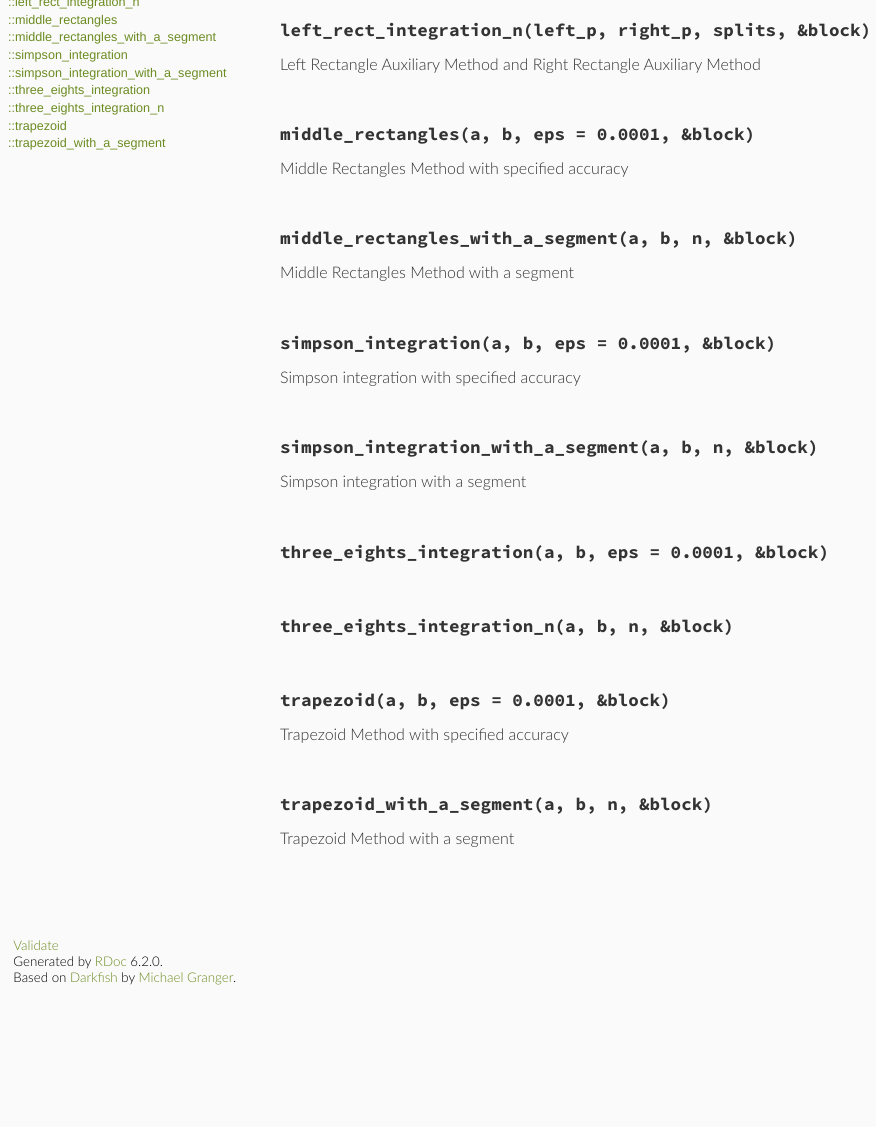
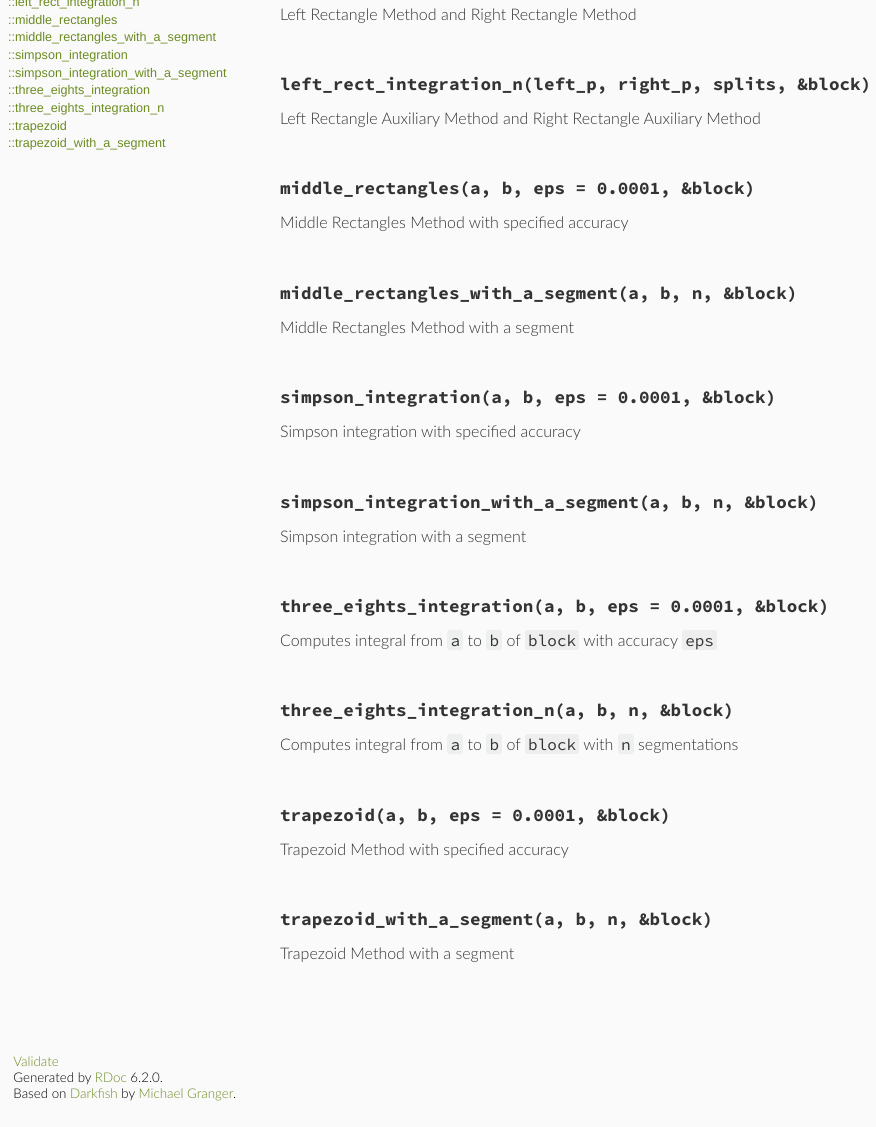
Before and after one commit to mmcs-ruby/silicium, a plain HTML site: page docs/Silicium/NumericalIntegration.html in a window 1280 px wide. Shown: the part 215-1342 px from the top of the page, without its empty margins (0-876 px from the left). Before the commit the page ends 1227 px from the top, so only its background shows below. Drawn offline with Linux system fonts and the light colour scheme.

Commit message:
Removes eval from numerical integration

```diff
--- a/docs/Silicium/NumericalIntegration.html
+++ b/docs/Silicium/NumericalIntegration.html
@@ -108,6 +108,8 @@
 
   <section class="description">
 
+<p>A class providing numerical integration methods</p>
+
   </section>
 
 
@@ -146,7 +148,7 @@
 
 
           <div class="method-source-code" id="left_rect_integration-source">
-            <pre><span class="ruby-comment"># File lib/numerical_integration.rb, line 74</span>
+            <pre><span class="ruby-comment"># File lib/numerical_integration.rb, line 48</span>
 <span class="ruby-keyword">def</span> <span class="ruby-keyword">self</span>.<span class="ruby-identifier ruby-title">left_rect_integration</span>(<span class="ruby-identifier">left_p</span>, <span class="ruby-identifier">right_p</span>, <span class="ruby-identifier">eps</span> = <span class="ruby-value">0.0001</span>, <span class="ruby-operator">&amp;</span><span class="ruby-identifier">block</span>)
   <span class="ruby-identifier">splits</span> = <span class="ruby-value">1</span>
   <span class="ruby-identifier">res1</span> = <span class="ruby-identifier">left_rect_integration_n</span>(<span class="ruby-identifier">left_p</span>, <span class="ruby-identifier">right_p</span>, <span class="ruby-value">1</span>, <span class="ruby-operator">&amp;</span><span class="ruby-identifier">block</span>)
@@ -187,7 +189,7 @@
 
 
           <div class="method-source-code" id="left_rect_integration_n-source">
-            <pre><span class="ruby-comment"># File lib/numerical_integration.rb, line 87</span>
+            <pre><span class="ruby-comment"># File lib/numerical_integration.rb, line 61</span>
 <span class="ruby-keyword">def</span> <span class="ruby-keyword">self</span>.<span class="ruby-identifier ruby-title">left_rect_integration_n</span>(<span class="ruby-identifier">left_p</span>, <span class="ruby-identifier">right_p</span>, <span class="ruby-identifier">splits</span>, <span class="ruby-operator">&amp;</span><span class="ruby-identifier">block</span>)
   <span class="ruby-identifier">dx</span> = (<span class="ruby-identifier">right_p</span> <span class="ruby-operator">-</span> <span class="ruby-identifier">left_p</span>) <span class="ruby-operator">/</span> <span class="ruby-identifier">splits</span>.<span class="ruby-identifier">to_f</span>
   <span class="ruby-identifier">result</span> = <span class="ruby-value">0</span>
@@ -227,9 +229,9 @@
 
 
           <div class="method-source-code" id="middle_rectangles-source">
-            <pre><span class="ruby-comment"># File lib/numerical_integration.rb, line 112</span>
+            <pre><span class="ruby-comment"># File lib/numerical_integration.rb, line 86</span>
 <span class="ruby-keyword">def</span> <span class="ruby-keyword">self</span>.<span class="ruby-identifier ruby-title">middle_rectangles</span>(<span class="ruby-identifier">a</span>, <span class="ruby-identifier">b</span>, <span class="ruby-identifier">eps</span> = <span class="ruby-value">0.0001</span>, <span class="ruby-operator">&amp;</span><span class="ruby-identifier">block</span>)
-  <span class="ruby-identifier">wrapper_method</span>([<span class="ruby-identifier">a</span>, <span class="ruby-identifier">b</span>], <span class="ruby-identifier">eps</span>, <span class="ruby-string">&quot;middle_rectangles_with_a_segment&quot;</span>, <span class="ruby-operator">&amp;</span><span class="ruby-identifier">block</span>)
+  <span class="ruby-identifier">wrapper_method</span>([<span class="ruby-identifier">a</span>, <span class="ruby-identifier">b</span>], <span class="ruby-identifier">eps</span>, <span class="ruby-string">&#39;middle_rectangles_with_a_segment&#39;</span>, <span class="ruby-operator">&amp;</span><span class="ruby-identifier">block</span>)
 <span class="ruby-keyword">end</span></pre>
           </div>
 
@@ -260,7 +262,7 @@
 
 
           <div class="method-source-code" id="middle_rectangles_with_a_segment-source">
-            <pre><span class="ruby-comment"># File lib/numerical_integration.rb, line 100</span>
+            <pre><span class="ruby-comment"># File lib/numerical_integration.rb, line 74</span>
 <span class="ruby-keyword">def</span> <span class="ruby-keyword">self</span>.<span class="ruby-identifier ruby-title">middle_rectangles_with_a_segment</span>(<span class="ruby-identifier">a</span>, <span class="ruby-identifier">b</span>, <span class="ruby-identifier">n</span>, <span class="ruby-operator">&amp;</span><span class="ruby-identifier">block</span>)
   <span class="ruby-identifier">dx</span> = (<span class="ruby-identifier">b</span> <span class="ruby-operator">-</span> <span class="ruby-identifier">a</span>) <span class="ruby-operator">/</span> <span class="ruby-identifier">n</span>.<span class="ruby-identifier">to_f</span>
   <span class="ruby-identifier">result</span> = <span class="ruby-value">0</span>
@@ -300,27 +302,9 @@
 
 
           <div class="method-source-code" id="simpson_integration-source">
-            <pre><span class="ruby-comment"># File lib/numerical_integration.rb, line 51</span>
+            <pre><span class="ruby-comment"># File lib/numerical_integration.rb, line 43</span>
 <span class="ruby-keyword">def</span> <span class="ruby-keyword">self</span>.<span class="ruby-identifier ruby-title">simpson_integration</span>(<span class="ruby-identifier">a</span>, <span class="ruby-identifier">b</span>, <span class="ruby-identifier">eps</span> = <span class="ruby-value">0.0001</span>, <span class="ruby-operator">&amp;</span><span class="ruby-identifier">block</span>)
-  <span class="ruby-identifier">n</span> = <span class="ruby-value">1</span>
-  <span class="ruby-keyword">begin</span>
-    <span class="ruby-keyword">begin</span>
-      <span class="ruby-identifier">res1</span> = <span class="ruby-identifier">simpson_integration_with_a_segment</span>(<span class="ruby-identifier">a</span>, <span class="ruby-identifier">b</span>, <span class="ruby-identifier">n</span>, <span class="ruby-operator">&amp;</span><span class="ruby-identifier">block</span>)
-      <span class="ruby-identifier">n</span> <span class="ruby-operator">*=</span> <span class="ruby-value">5</span>
-      <span class="ruby-identifier">res2</span> = <span class="ruby-identifier">simpson_integration_with_a_segment</span>(<span class="ruby-identifier">a</span>, <span class="ruby-identifier">b</span>, <span class="ruby-identifier">n</span>, <span class="ruby-operator">&amp;</span><span class="ruby-identifier">block</span>)
-      <span class="ruby-keyword">if</span> <span class="ruby-identifier">res1</span>.<span class="ruby-identifier">nan?</span> <span class="ruby-operator">||</span> <span class="ruby-identifier">res2</span>.<span class="ruby-identifier">nan?</span>
-        <span class="ruby-identifier">raise</span> <span class="ruby-constant">IntegralDoesntExistError</span>, <span class="ruby-string">&#39;We have not-a-number result :(&#39;</span>
-      <span class="ruby-keyword">end</span>
-      <span class="ruby-keyword">if</span> <span class="ruby-identifier">res1</span> <span class="ruby-operator">==</span> <span class="ruby-constant">Float</span><span class="ruby-operator">::</span><span class="ruby-constant">INFINITY</span> <span class="ruby-operator">||</span> <span class="ruby-identifier">res2</span> <span class="ruby-operator">==</span> <span class="ruby-constant">Float</span><span class="ruby-operator">::</span><span class="ruby-constant">INFINITY</span>
-        <span class="ruby-identifier">raise</span> <span class="ruby-constant">IntegralDoesntExistError</span>, <span class="ruby-string">&#39;We have infinity :(&#39;</span>
-      <span class="ruby-keyword">end</span>
-    <span class="ruby-keyword">end</span> <span class="ruby-keyword">until</span> (<span class="ruby-identifier">res1</span> <span class="ruby-operator">-</span> <span class="ruby-identifier">res2</span>).<span class="ruby-identifier">abs</span> <span class="ruby-operator">&lt;</span> <span class="ruby-identifier">eps</span>
-  <span class="ruby-keyword">rescue</span> <span class="ruby-constant">Math</span><span class="ruby-operator">::</span><span class="ruby-constant">DomainError</span>
-    <span class="ruby-identifier">raise</span> <span class="ruby-constant">IntegralDoesntExistError</span>, <span class="ruby-string">&#39;Domain error in math function&#39;</span>
-  <span class="ruby-keyword">rescue</span> <span class="ruby-constant">ZeroDivisionError</span>
-    <span class="ruby-identifier">raise</span> <span class="ruby-constant">IntegralDoesntExistError</span>, <span class="ruby-string">&#39;Divide by zero&#39;</span>
-  <span class="ruby-keyword">end</span>
-  <span class="ruby-identifier">res2</span>
+  <span class="ruby-identifier">wrapper_method</span>([<span class="ruby-identifier">a</span>, <span class="ruby-identifier">b</span>], <span class="ruby-identifier">eps</span>, <span class="ruby-string">&#39;simpson_integration_with_a_segment&#39;</span>, <span class="ruby-operator">&amp;</span><span class="ruby-identifier">block</span>)
 <span class="ruby-keyword">end</span></pre>
           </div>
 
@@ -351,7 +335,7 @@
 
 
           <div class="method-source-code" id="simpson_integration_with_a_segment-source">
-            <pre><span class="ruby-comment"># File lib/numerical_integration.rb, line 38</span>
+            <pre><span class="ruby-comment"># File lib/numerical_integration.rb, line 30</span>
 <span class="ruby-keyword">def</span> <span class="ruby-keyword">self</span>.<span class="ruby-identifier ruby-title">simpson_integration_with_a_segment</span>(<span class="ruby-identifier">a</span>, <span class="ruby-identifier">b</span>, <span class="ruby-identifier">n</span>, <span class="ruby-operator">&amp;</span><span class="ruby-identifier">block</span>)
   <span class="ruby-identifier">dx</span> = (<span class="ruby-identifier">b</span> <span class="ruby-operator">-</span> <span class="ruby-identifier">a</span>) <span class="ruby-operator">/</span> <span class="ruby-identifier">n</span>.<span class="ruby-identifier">to_f</span>
   <span class="ruby-identifier">result</span> = <span class="ruby-value">0</span>
@@ -386,15 +370,15 @@
 
         <div class="method-description">
 
-
+          <p>Computes integral from <code>a</code> to <code>b</code> of <code>block</code> with accuracy <code>eps</code></p>
 
 
 
 
           <div class="method-source-code" id="three_eights_integration-source">
-            <pre><span class="ruby-comment"># File lib/numerical_integration.rb, line 7</span>
+            <pre><span class="ruby-comment"># File lib/numerical_integration.rb, line 10</span>
 <span class="ruby-keyword">def</span> <span class="ruby-keyword">self</span>.<span class="ruby-identifier ruby-title">three_eights_integration</span>(<span class="ruby-identifier">a</span>, <span class="ruby-identifier">b</span>, <span class="ruby-identifier">eps</span> = <span class="ruby-value">0.0001</span>, <span class="ruby-operator">&amp;</span><span class="ruby-identifier">block</span>)
-  <span class="ruby-identifier">wrapper_method</span>([<span class="ruby-identifier">a</span>, <span class="ruby-identifier">b</span>], <span class="ruby-identifier">eps</span>, <span class="ruby-string">&quot;three_eights_integration_n&quot;</span>, <span class="ruby-operator">&amp;</span><span class="ruby-identifier">block</span>)
+  <span class="ruby-identifier">wrapper_method</span>([<span class="ruby-identifier">a</span>, <span class="ruby-identifier">b</span>], <span class="ruby-identifier">eps</span>, <span class="ruby-string">&#39;three_eights_integration_n&#39;</span>, <span class="ruby-operator">&amp;</span><span class="ruby-identifier">block</span>)
 <span class="ruby-keyword">end</span></pre>
           </div>
 
@@ -419,34 +403,22 @@
 
         <div class="method-description">
 
-
+          <p>Computes integral from <code>a</code> to <code>b</code> of <code>block</code> with <code>n</code> segmentations</p>
 
 
 
 
           <div class="method-source-code" id="three_eights_integration_n-source">
-            <pre><span class="ruby-comment"># File lib/numerical_integration.rb, line 11</span>
+            <pre><span class="ruby-comment"># File lib/numerical_integration.rb, line 15</span>
 <span class="ruby-keyword">def</span> <span class="ruby-keyword">self</span>.<span class="ruby-identifier ruby-title">three_eights_integration_n</span>(<span class="ruby-identifier">a</span>, <span class="ruby-identifier">b</span>, <span class="ruby-identifier">n</span>, <span class="ruby-operator">&amp;</span><span class="ruby-identifier">block</span>)
   <span class="ruby-identifier">dx</span> = (<span class="ruby-identifier">b</span> <span class="ruby-operator">-</span> <span class="ruby-identifier">a</span>) <span class="ruby-operator">/</span> <span class="ruby-identifier">n</span>.<span class="ruby-identifier">to_f</span>
   <span class="ruby-identifier">result</span> = <span class="ruby-value">0</span>
   <span class="ruby-identifier">x</span> = <span class="ruby-identifier">a</span>
-  <span class="ruby-keyword">begin</span>
-    <span class="ruby-identifier">n</span>.<span class="ruby-identifier">times</span> <span class="ruby-keyword">do</span>
-      <span class="ruby-identifier">result</span> <span class="ruby-operator">+=</span>
-          (<span class="ruby-identifier">block</span>.<span class="ruby-identifier">call</span>(<span class="ruby-identifier">x</span>) <span class="ruby-operator">+</span> <span class="ruby-value">3</span> <span class="ruby-operator">*</span> <span class="ruby-identifier">block</span>.<span class="ruby-identifier">call</span>((<span class="ruby-value">2</span> <span class="ruby-operator">*</span> <span class="ruby-identifier">x</span> <span class="ruby-operator">+</span> <span class="ruby-identifier">x</span> <span class="ruby-operator">+</span> <span class="ruby-identifier">dx</span>) <span class="ruby-operator">/</span> <span class="ruby-value">3.0</span>) <span class="ruby-operator">+</span>
-              <span class="ruby-value">3</span> <span class="ruby-operator">*</span> <span class="ruby-identifier">block</span>.<span class="ruby-identifier">call</span>((<span class="ruby-identifier">x</span> <span class="ruby-operator">+</span> <span class="ruby-value">2</span> <span class="ruby-operator">*</span> (<span class="ruby-identifier">x</span> <span class="ruby-operator">+</span> <span class="ruby-identifier">dx</span>)) <span class="ruby-operator">/</span> <span class="ruby-value">3.0</span>) <span class="ruby-operator">+</span> <span class="ruby-identifier">block</span>.<span class="ruby-identifier">call</span>(<span class="ruby-identifier">x</span> <span class="ruby-operator">+</span> <span class="ruby-identifier">dx</span>)) <span class="ruby-operator">/</span> <span class="ruby-value">8.0</span> <span class="ruby-operator">*</span> <span class="ruby-identifier">dx</span>
-      <span class="ruby-identifier">x</span> <span class="ruby-operator">+=</span> <span class="ruby-identifier">dx</span>
-    <span class="ruby-keyword">end</span>
-  <span class="ruby-keyword">rescue</span> <span class="ruby-constant">Math</span><span class="ruby-operator">::</span><span class="ruby-constant">DomainError</span>
-    <span class="ruby-identifier">raise</span> <span class="ruby-constant">IntegralDoesntExistError</span>, <span class="ruby-string">&quot;Domain error in math function&quot;</span>
-  <span class="ruby-keyword">rescue</span> <span class="ruby-constant">ZeroDivisionError</span>
-    <span class="ruby-identifier">raise</span> <span class="ruby-constant">IntegralDoesntExistError</span>, <span class="ruby-string">&quot;Divide by zero&quot;</span>
-  <span class="ruby-keyword">end</span>
-  <span class="ruby-keyword">if</span> <span class="ruby-identifier">result</span>.<span class="ruby-identifier">nan?</span>
-    <span class="ruby-identifier">raise</span> <span class="ruby-constant">IntegralDoesntExistError</span>, <span class="ruby-string">&quot;We have not-a-number result :(&quot;</span>
-  <span class="ruby-keyword">end</span>
-  <span class="ruby-keyword">if</span> <span class="ruby-identifier">result</span> <span class="ruby-operator">==</span> <span class="ruby-constant">Float</span><span class="ruby-operator">::</span><span class="ruby-constant">INFINITY</span>
-    <span class="ruby-identifier">raise</span> <span class="ruby-constant">IntegralDoesntExistError</span>, <span class="ruby-string">&quot;We have infinity :(&quot;</span>
+  <span class="ruby-identifier">n</span>.<span class="ruby-identifier">times</span> <span class="ruby-keyword">do</span>
+    <span class="ruby-identifier">result</span> <span class="ruby-operator">+=</span>
+      (<span class="ruby-identifier">block</span>.<span class="ruby-identifier">call</span>(<span class="ruby-identifier">x</span>) <span class="ruby-operator">+</span> <span class="ruby-value">3</span> <span class="ruby-operator">*</span> <span class="ruby-identifier">block</span>.<span class="ruby-identifier">call</span>((<span class="ruby-value">2</span> <span class="ruby-operator">*</span> <span class="ruby-identifier">x</span> <span class="ruby-operator">+</span> <span class="ruby-identifier">x</span> <span class="ruby-operator">+</span> <span class="ruby-identifier">dx</span>) <span class="ruby-operator">/</span> <span class="ruby-value">3.0</span>) <span class="ruby-operator">+</span>
+          <span class="ruby-value">3</span> <span class="ruby-operator">*</span> <span class="ruby-identifier">block</span>.<span class="ruby-identifier">call</span>((<span class="ruby-identifier">x</span> <span class="ruby-operator">+</span> <span class="ruby-value">2</span> <span class="ruby-operator">*</span> (<span class="ruby-identifier">x</span> <span class="ruby-operator">+</span> <span class="ruby-identifier">dx</span>)) <span class="ruby-operator">/</span> <span class="ruby-value">3.0</span>) <span class="ruby-operator">+</span> <span class="ruby-identifier">block</span>.<span class="ruby-identifier">call</span>(<span class="ruby-identifier">x</span> <span class="ruby-operator">+</span> <span class="ruby-identifier">dx</span>)) <span class="ruby-operator">/</span> <span class="ruby-value">8.0</span> <span class="ruby-operator">*</span> <span class="ruby-identifier">dx</span>
+    <span class="ruby-identifier">x</span> <span class="ruby-operator">+=</span> <span class="ruby-identifier">dx</span>
   <span class="ruby-keyword">end</span>
   <span class="ruby-identifier">result</span>
 <span class="ruby-keyword">end</span></pre>
@@ -479,9 +451,9 @@
 
 
           <div class="method-source-code" id="trapezoid-source">
-            <pre><span class="ruby-comment"># File lib/numerical_integration.rb, line 131</span>
+            <pre><span class="ruby-comment"># File lib/numerical_integration.rb, line 105</span>
 <span class="ruby-keyword">def</span> <span class="ruby-keyword">self</span>.<span class="ruby-identifier ruby-title">trapezoid</span>(<span class="ruby-identifier">a</span>, <span class="ruby-identifier">b</span>, <span class="ruby-identifier">eps</span> = <span class="ruby-value">0.0001</span>, <span class="ruby-operator">&amp;</span><span class="ruby-identifier">block</span>)
-  <span class="ruby-identifier">wrapper_method</span>([<span class="ruby-identifier">a</span>, <span class="ruby-identifier">b</span>], <span class="ruby-identifier">eps</span>, <span class="ruby-string">&quot;trapezoid_with_a_segment&quot;</span>, <span class="ruby-operator">&amp;</span><span class="ruby-identifier">block</span>)
+  <span class="ruby-identifier">wrapper_method</span>([<span class="ruby-identifier">a</span>, <span class="ruby-identifier">b</span>], <span class="ruby-identifier">eps</span>, <span class="ruby-string">&#39;trapezoid_with_a_segment&#39;</span>, <span class="ruby-operator">&amp;</span><span class="ruby-identifier">block</span>)
 <span class="ruby-keyword">end</span></pre>
           </div>
 
@@ -512,7 +484,7 @@
 
 
           <div class="method-source-code" id="trapezoid_with_a_segment-source">
-            <pre><span class="ruby-comment"># File lib/numerical_integration.rb, line 118</span>
+            <pre><span class="ruby-comment"># File lib/numerical_integration.rb, line 92</span>
 <span class="ruby-keyword">def</span> <span class="ruby-keyword">self</span>.<span class="ruby-identifier ruby-title">trapezoid_with_a_segment</span>(<span class="ruby-identifier">a</span>, <span class="ruby-identifier">b</span>, <span class="ruby-identifier">n</span>, <span class="ruby-operator">&amp;</span><span class="ruby-identifier">block</span>)
   <span class="ruby-identifier">dx</span> = (<span class="ruby-identifier">b</span> <span class="ruby-operator">-</span> <span class="ruby-identifier">a</span>) <span class="ruby-operator">/</span> <span class="ruby-identifier">n</span>.<span class="ruby-identifier">to_f</span>
   <span class="ruby-identifier">result</span> = <span class="ruby-value">0</span>
```
Also changed, not shown: docs/js/search_index.js, 4 other files.
